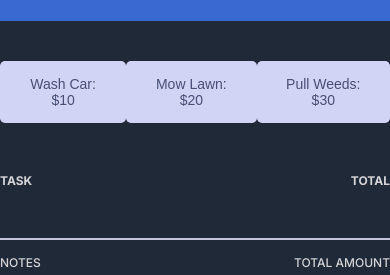
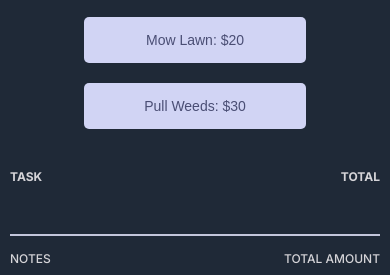
Before and after one commit to dcosic94/invoice-creator, a plain HTML site: page index.html in a window 390 px wide. Shown: the part 307-582 px from the top of the page. Drawn offline with Linux system fonts and the light colour scheme.

Commit message:
Fixed responsivnes

```diff
--- a/style.css
+++ b/style.css
@@ -9,6 +9,7 @@
 html {
     font-family: 'Inter', sans-serif;
     font-size: 62.5%;
+
 }
 
 img, svg {
@@ -169,3 +170,30 @@ hr {
     margin-left: 1.5rem;
     cursor: pointer;
 }
+
+@media(max-width:40rem) {
+
+    html {
+            background-color: #1F2937;
+    }
+
+    .container {
+
+        margin: 0 auto;
+    }
+
+    .buttons{
+        flex-direction: column;
+        align-items: center;
+    }
+
+    .service-btn {
+        width: 60%;
+        margin: 1rem 0;
+    }
+
+    .inner-section {
+        padding: 0 1rem 10rem 1rem;
+    }
+
+}
```
